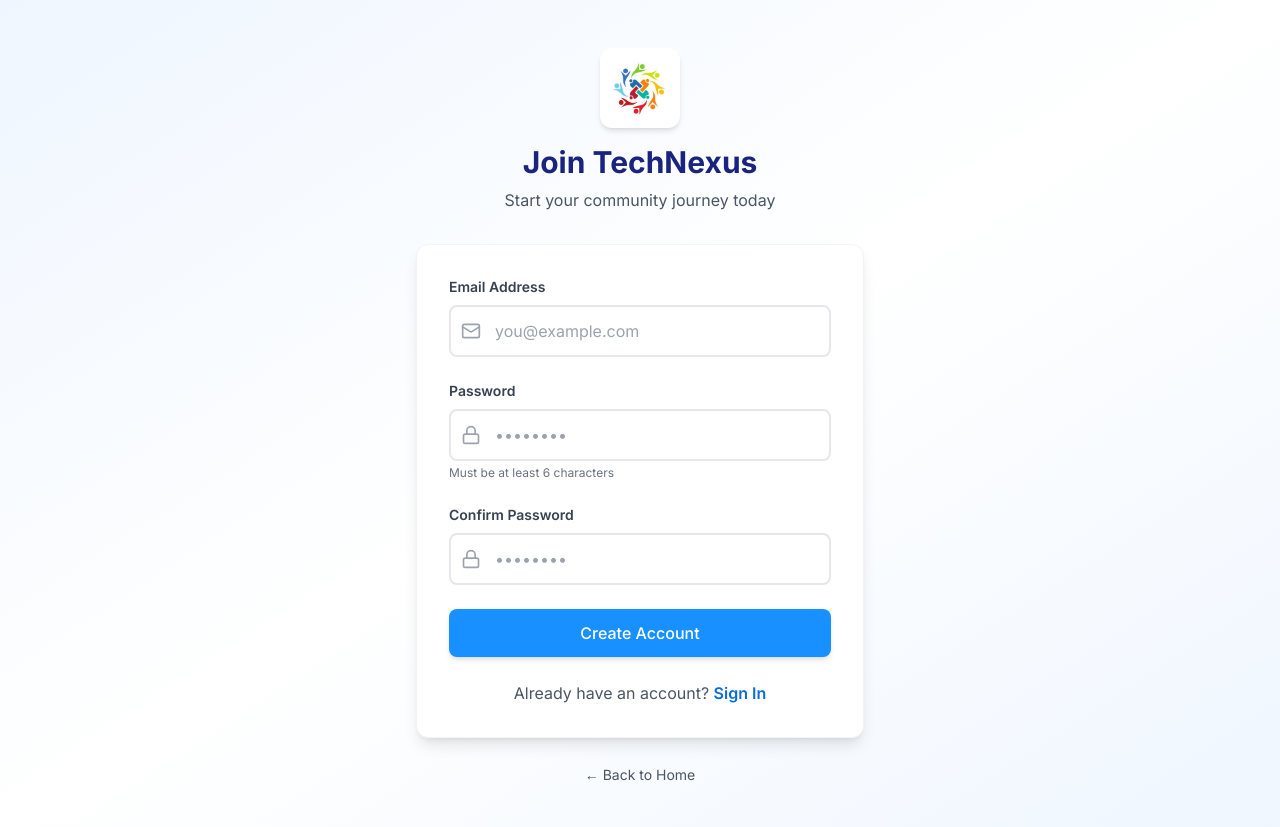
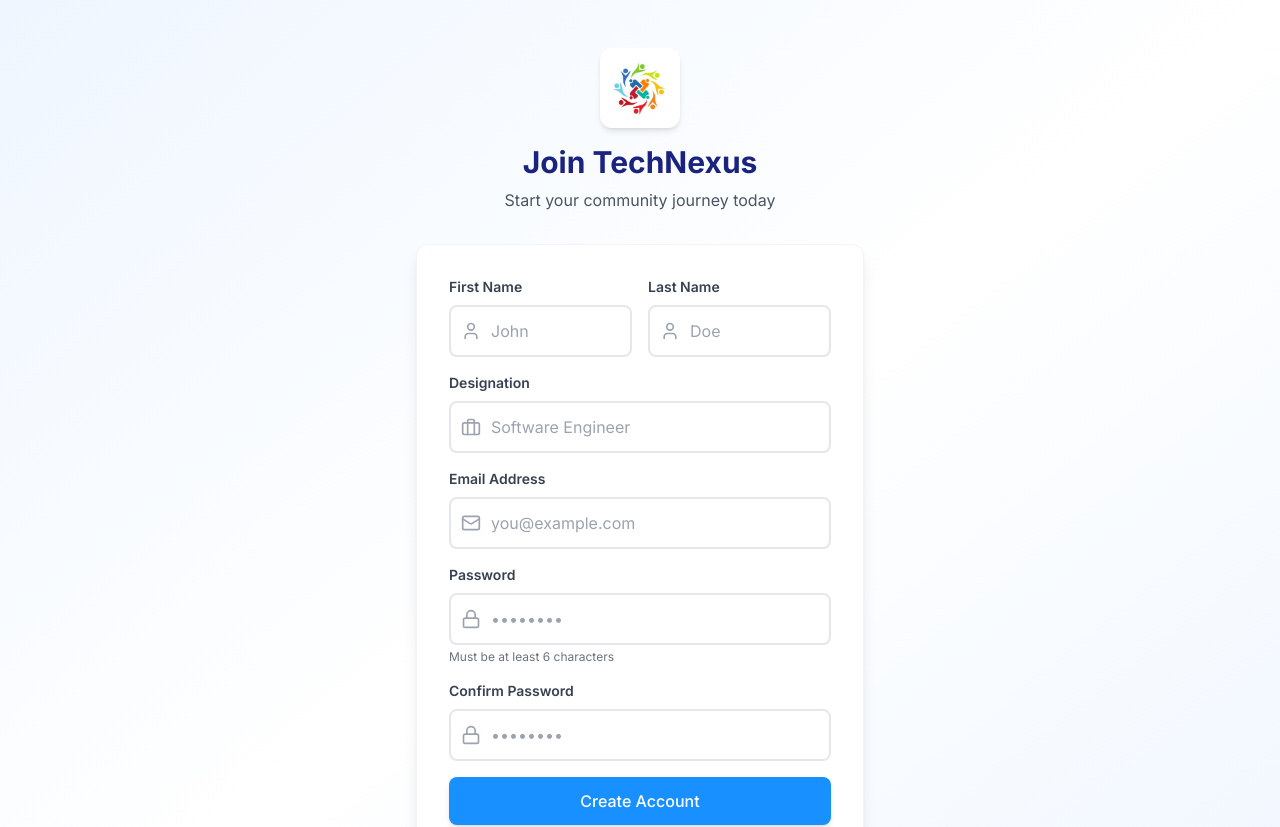
Before and after one commit to bmsahana14/technexus-badges, a Next.js app: page /auth/signup in a window 1280 px wide. Shown: the top 827 px of the page. Built offline with nearby package versions, Linux system fonts and the light colour scheme; no server answers.

Commit message:
Add user details (name, designation) and fix email redirect URL

```diff
--- a/app/admin/page.tsx
+++ b/app/admin/page.tsx
@@ -132,7 +132,9 @@
 
     const filteredBadges = badges.filter((badge: any) =>
         badge.badge_name.toLowerCase().includes(searchTerm.toLowerCase()) ||
-        badge.event_name.toLowerCase().includes(searchTerm.toLowerCase())
+        badge.event_name.toLowerCase().includes(searchTerm.toLowerCase()) ||
+        badge.profiles?.first_name?.toLowerCase().includes(searchTerm.toLowerCase()) ||
+        badge.profiles?.last_name?.toLowerCase().includes(searchTerm.toLowerCase())
     )
 
     const handleSignOut = async () => {
@@ -266,6 +268,7 @@
                             <thead className="bg-gray-50 text-gray-500 text-xs uppercase font-bold tracking-wider">
                                 <tr>
                                     <th className="px-6 py-4">Badge</th>
+                                    <th className="px-6 py-4">Recipient</th>
                                     <th className="px-6 py-4">Event</th>
                                     <th className="px-6 py-4">Date</th>
                                     <th className="px-6 py-4 text-right">Actions</th>
@@ -287,6 +290,14 @@
                                                     <p className="font-bold text-navy-900">{badge.badge_name}</p>
                                                     <p className="text-xs text-gray-500 truncate max-w-[150px]">{badge.badge_description}</p>
                                                 </div>
+                                            </div>
+                                        </td>
+                                        <td className="px-6 py-4">
+                                            <div>
+                                                <p className="font-semibold text-navy-800">
+                                                    {badge.profiles?.first_name} {badge.profiles?.last_name}
+                                                </p>
+                                                <p className="text-xs text-gray-500">{badge.profiles?.designation || 'Member'}</p>
                                             </div>
                                         </td>
                                         <td className="px-6 py-4">
--- a/app/api/admin/data/route.ts
+++ b/app/api/admin/data/route.ts
@@ -41,10 +41,18 @@
             }, { status: 403 })
         }
 
-        // 2. Fetch all badges using ADMIN client
+        // 2. Fetch all badges with user profile info using ADMIN client
         const { data: badges, error: badgeError } = await supabaseAdmin
             .from('badges')
-            .select('*')
+            .select(`
+                *,
+                profiles (
+                    first_name,
+                    last_name,
+                    designation,
+                    email
+                )
+            `)
             .order('created_at', { ascending: false })
 
         if (badgeError) throw badgeError
--- a/app/auth/signup/page.tsx
+++ b/app/auth/signup/page.tsx
@@ -4,10 +4,13 @@
 import { useRouter } from 'next/navigation'
 import Link from 'next/link'
 import { signUp } from '@/lib/auth'
-import { Award, Mail, Lock, AlertCircle, CheckCircle } from 'lucide-react'
+import { Award, Mail, Lock, AlertCircle, CheckCircle, User, Briefcase } from 'lucide-react'
 
 export default function SignUp() {
     const router = useRouter()
+    const [firstName, setFirstName] = useState('')
+    const [lastName, setLastName] = useState('')
+    const [designation, setDesignation] = useState('')
     const [email, setEmail] = useState('')
     const [password, setPassword] = useState('')
     const [confirmPassword, setConfirmPassword] = useState('')
@@ -35,7 +38,11 @@
         }
 
         try {
-            const data = await signUp(email, password)
+            const data = await signUp(email, password, {
+                first_name: firstName,
+                last_name: lastName,
+                designation: designation
+            })
             setSuccess(true)
 
             // If Supabase returns a session, they are auto-logged in
@@ -96,13 +103,68 @@
 
                 {/* Sign Up Form */}
                 <div className="card p-8">
-                    <form onSubmit={handleSubmit} className="space-y-6">
+                    <form onSubmit={handleSubmit} className="space-y-4">
                         {error && (
                             <div className="bg-red-50 border-2 border-red-200 rounded-lg p-4 flex items-start space-x-3">
                                 <AlertCircle className="w-5 h-5 text-red-600 mt-0.5 flex-shrink-0" />
                                 <p className="text-sm text-red-800">{error}</p>
                             </div>
                         )}
+
+                        <div className="grid grid-cols-2 gap-4">
+                            <div>
+                                <label htmlFor="firstName" className="block text-sm font-semibold text-gray-700 mb-2">
+                                    First Name
+                                </label>
+                                <div className="relative">
+                                    <User className="absolute left-3 top-1/2 transform -translate-y-1/2 w-5 h-5 text-gray-400" />
+                                    <input
+                                        id="firstName"
+                                        type="text"
+                                        value={firstName}
+                                        onChange={(e) => setFirstName(e.target.value)}
+                                        className="input-field pl-10"
+                                        placeholder="John"
+                                        required
+                                    />
+                                </div>
+                            </div>
+                            <div>
+                                <label htmlFor="lastName" className="block text-sm font-semibold text-gray-700 mb-2">
+                                    Last Name
+                                </label>
+                                <div className="relative">
+                                    <User className="absolute left-3 top-1/2 transform -translate-y-1/2 w-5 h-5 text-gray-400" />
+                                    <input
+                                        id="lastName"
+                                        type="text"
+                                        value={lastName}
+                                        onChange={(e) => setLastName(e.target.value)}
+                                        className="input-field pl-10"
+                                        placeholder="Doe"
+                                        required
+                                    />
+                                </div>
+                            </div>
+                        </div>
+
+                        <div>
+                            <label htmlFor="designation" className="block text-sm font-semibold text-gray-700 mb-2">
+                                Designation
+                            </label>
+                            <div className="relative">
+                                <Briefcase className="absolute left-3 top-1/2 transform -translate-y-1/2 w-5 h-5 text-gray-400" />
+                                <input
+                                    id="designation"
+                                    type="text"
+                                    value={designation}
+                                    onChange={(e) => setDesignation(e.target.value)}
+                                    className="input-field pl-10"
+                                    placeholder="Software Engineer"
+                                    required
+                                />
+                            </div>
+                        </div>
 
                         <div>
                             <label htmlFor="email" className="block text-sm font-semibold text-gray-700 mb-2">
@@ -115,7 +177,7 @@
                                     type="email"
                                     value={email}
                                     onChange={(e) => setEmail(e.target.value)}
-                                    className="input-field pl-11"
+                                    className="input-field pl-10"
                                     placeholder="you@example.com"
                                     required
                                 />
@@ -133,7 +195,7 @@
                                     type="password"
                                     value={password}
                                     onChange={(e) => setPassword(e.target.value)}
-                                    className="input-field pl-11"
+                                    className="input-field pl-10"
                                     placeholder="••••••••"
                                     required
                                     minLength={6}
@@ -153,7 +215,7 @@
                                     type="password"
                                     value={confirmPassword}
                                     onChange={(e) => setConfirmPassword(e.target.value)}
-                                    className="input-field pl-11"
+                                    className="input-field pl-10"
                                     placeholder="••••••••"
                                     required
                                 />
@@ -163,13 +225,13 @@
                         <button
                             type="submit"
                             disabled={loading}
-                            className="btn-primary w-full disabled:opacity-50 disabled:cursor-not-allowed"
+                            className="btn-primary w-full disabled:opacity-50 disabled:cursor-not-allowed py-3 mt-4"
                         >
                             {loading ? 'Creating Account...' : 'Create Account'}
                         </button>
                     </form>
 
-                    <div className="mt-6 text-center">
+                    <div className="mt-6 text-center pt-4 border-t border-gray-100">
                         <p className="text-gray-600">
                             Already have an account?{' '}
                             <Link href="/auth/signin" className="text-primary-600 font-semibold hover:text-primary-700">
--- a/app/dashboard/page.tsx
+++ b/app/dashboard/page.tsx
@@ -26,7 +26,15 @@
                 router.push('/auth/signin')
                 return
             }
-            setUser(currentUser)
+
+            // Get profile data
+            const { data: profile } = await supabase
+                .from('profiles')
+                .select('*')
+                .eq('id', currentUser.id)
+                .single()
+
+            setUser({ ...currentUser, ...profile })
             await fetchBadges(currentUser.id)
         } catch (err) {
             router.push('/auth/signin')
@@ -84,7 +92,11 @@
                                 </div>
                                 <div>
                                     <h1 className="text-xl font-bold text-navy-800 group-hover:text-primary-600 transition-colors">TechNexus Community</h1>
-                                    <p className="text-sm text-gray-600">{user?.email}</p>
+                                    <p className="text-sm text-gray-600">
+                                        {user?.first_name
+                                            ? `${user.first_name} ${user.last_name} | ${user.designation}`
+                                            : user?.email}
+                                    </p>
                                 </div>
                             </Link>
                         </div>
--- a/lib/auth.ts
+++ b/lib/auth.ts
@@ -1,9 +1,15 @@
 import { supabase } from './supabase'
 
-export async function signUp(email: string, password: string) {
+export async function signUp(email: string, password: string, metadata: { first_name: string, last_name: string, designation: string }) {
+    const appUrl = process.env.NEXT_PUBLIC_APP_URL || (typeof window !== 'undefined' ? window.location.origin : 'http://localhost:3002')
+
     const { data, error } = await supabase.auth.signUp({
         email,
         password,
+        options: {
+            data: metadata,
+            emailRedirectTo: `${appUrl}/auth/signin`
+        }
     })
 
     if (error) throw error
```
Also changed, not shown: 1 other file (tests, documents, lock files or other folders).
